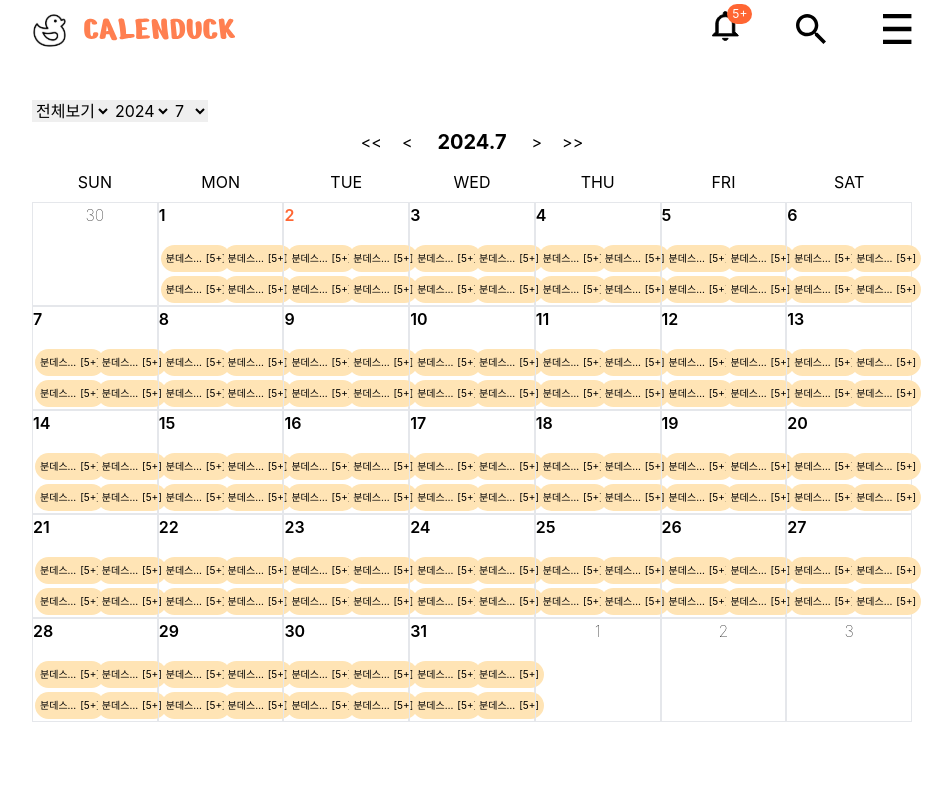
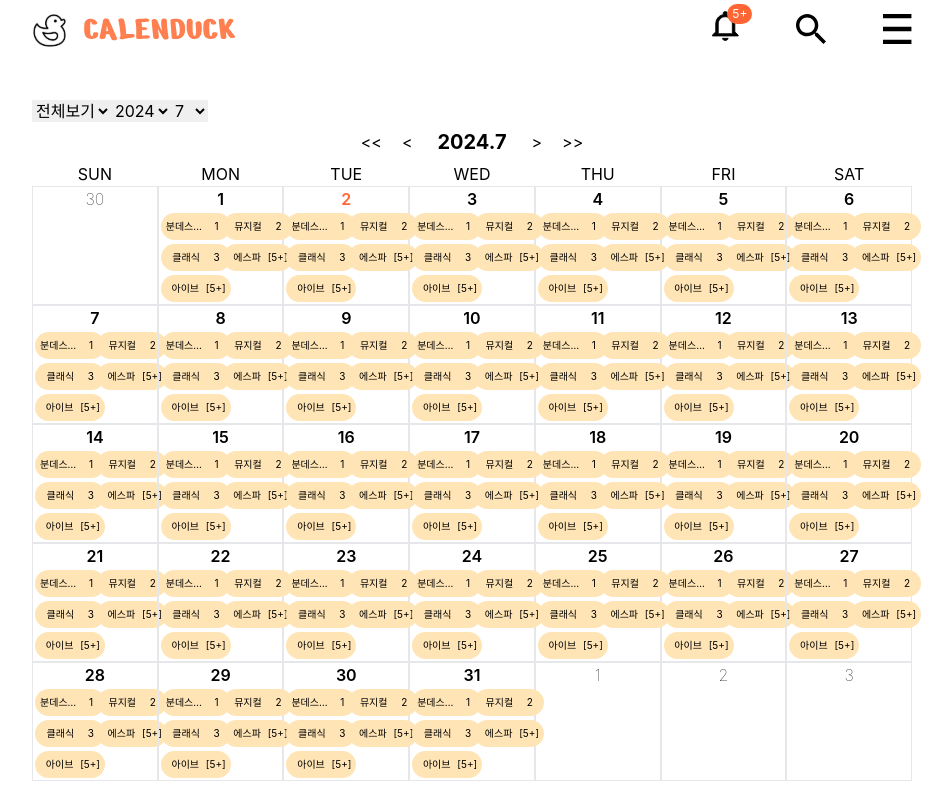
Before and after one commit to Stageus/CalenDuck-homepage, a React (Create React App) app: page /main in a window 1280 px wide. Shown: the whole page, without its empty margins (168-1120 px from the left). Built offline with nearby package versions, Linux system fonts and the light colour scheme.

Commit message:
feat: set openScheduleModalEvent on AllDay component using recoil

```diff
--- a/src/pages/MainPage.tsx
+++ b/src/pages/MainPage.tsx
@@ -1,15 +1,36 @@
-import React from "react";
+import React, { useState } from "react";
 
 import HeaderSidebarContainer from "shared/components/HeaderSidebarContainer";
 import CalendarItem from "widgets/calendar/CalendarItem";
+import ScheduleModal from "widgets/scheduleModal/ScheduleModal";
+
+import { useRecoilState } from "recoil";
+import scheduleModalToggleAtom from "shared/recoil/scheduleModalToggleAtom";
 
 const MainPage = () => {
+  // 해당 날짜에 해당하는 ScheduleModal 열림
+  const [openModal, setOpenModal] = useRecoilState(scheduleModalToggleAtom);
+  const openScheduleModalEvent = () => {
+    setOpenModal(!openModal);
+  };
+
   return (
     <>
       <HeaderSidebarContainer />
       <article className="mt-[70px] flex flex-col flex-grow">
         <CalendarItem />
       </article>
+
+      {/* 스케줄 모달 */}
+      {openModal && (
+        <div className="fixed inset-0 flex items-center justify-center z-20">
+          <div
+            className="fixed inset-0 bg-lightgrayColor opacity-50"
+            onClick={openScheduleModalEvent}
+          ></div>
+          <ScheduleModal />
+        </div>
+      )}
     </>
   );
 };
--- /dev/null
+++ b/src/shared/recoil/scheduleModalToggleAtom.tsx
@@ -0,0 +1,8 @@
+import { atom } from "recoil";
+
+const scheduleModalToggleAtom = atom({
+  key: "scheduleModalToggle",
+  default: false,
+});
+
+export default scheduleModalToggleAtom;
--- a/src/widgets/calendar/AllDay.tsx
+++ b/src/widgets/calendar/AllDay.tsx
@@ -1,6 +1,8 @@
 import React from "react";
 
-import ScheduleNumTagItem from "./ScheduleNumTagItem";
+import ScheduleNumTagItem from "widgets/calendar/ScheduleNumTagItem";
+import { useRecoilState } from "recoil";
+import scheduleModalToggleAtom from "shared/recoil/scheduleModalToggleAtom";
 
 interface Props {
   day: Date;
@@ -13,6 +15,35 @@ interface ArticleProps {
   sameDay: boolean;
 }
 
+const dummyData = [
+  {
+    id: 1,
+    subject: "분데스리가",
+    scheduleNum: 1,
+  },
+  {
+    id: 2,
+    subject: "뮤지컬",
+    scheduleNum: 2,
+  },
+  {
+    id: 3,
+    subject: "클래식",
+    scheduleNum: 3,
+  },
+  {
+    id: 4,
+    subject: "에스파",
+    scheduleNum: 5,
+  },
+  {
+    id: 5,
+    subject: "아이브",
+    scheduleNum: 5,
+  },
+];
+
+// ScheduleNumTagItem를 위해 각 subject 별 스케줄 개수 GET api 연결
 const AllDay = ({ day, nowDate, setNowDate }: Props) => {
   const nowTime = new Date();
 
@@ -25,7 +56,10 @@ const AllDay = ({ day, nowDate, setNowDate }: Props) => {
   };
 
   // 해당 날짜에 해당하는 ScheduleModal 열림
-  const openScheduleModalEvent = () => {};
+  const [openModal, setOpenModal] = useRecoilState(scheduleModalToggleAtom);
+  const openScheduleModalEvent = () => {
+    setOpenModal(!openModal);
+  };
 
   const dayClassNames = [articleProps.sameMonth && "hover:bg-subColor"].join(" ");
   const numClassNames = [
@@ -34,21 +68,19 @@ const AllDay = ({ day, nowDate, setNowDate }: Props) => {
   ].join(" ");
 
   return (
-    <div
-      onClick={openScheduleModalEvent}
+    <button
+      onClick={articleProps.sameMonth ? openScheduleModalEvent : undefined}
       className={`border flex justify-center items-center grid flex-wrap content-between ${dayClassNames}`}
     >
       <p className={numClassNames}>{day.getDate()}</p>
-      {/* 해당 달의 스케줄만 보임 */}
       {articleProps.sameMonth && (
         <div className="flex grid grid-cols-2">
-          <ScheduleNumTagItem />
-          <ScheduleNumTagItem />
-          <ScheduleNumTagItem />
-          <ScheduleNumTagItem />
+          {dummyData.map((elem) => {
+            return <ScheduleNumTagItem key={elem.id} data={elem} />;
+          })}
         </div>
       )}
-    </div>
+    </button>
   );
 };
 
--- a/src/widgets/calendar/ScheduleNumTagItem.tsx
+++ b/src/widgets/calendar/ScheduleNumTagItem.tsx
@@ -1,19 +1,21 @@
 import React from "react";
 
-const ScheduleNumTagItem = () => {
-  const dummyData = {
-    subject: "분데스리가",
-    num: 123,
+interface ScheduleNumTagItemProps {
+  data: {
+    subject: string;
+    scheduleNum: number;
   };
-
+}
+const ScheduleNumTagItem: React.FC<ScheduleNumTagItemProps> = (props) => {
+  const { subject, scheduleNum } = props.data;
   return (
     <div className="w-[70px] h-[27px] bg-tagColor m-[2px] px-[5px] flex justify-between items-center rounded-[20px]">
-      <button title={dummyData.subject} className="w-[45px] mr-[1px] text-[10px] truncate ... ">
-        {dummyData.subject}
+      <button title={subject} className="w-[45px] mr-[1px] text-[10px] truncate ... ">
+        {subject}
       </button>
 
       <span className="flex justify-center w-[20px] text-[10px] ">
-        {dummyData.num >= 5 ? "[5+]" : dummyData.num}
+        {scheduleNum >= 5 ? "[5+]" : scheduleNum}
       </span>
     </div>
   );
--- a/src/widgets/scheduleModal/ScheduleModal.tsx
+++ b/src/widgets/scheduleModal/ScheduleModal.tsx
@@ -5,7 +5,7 @@ import DropDownItem from "shared/components/DropDownItem";
 import ScheduleAlarmOnBtn from "widgets/scheduleModal/ScheduleAlarmOnBtn";
 import ScheduleAlarmOffBtn from "widgets/scheduleModal/ScheduleAlarmOffBtn";
 import finish from "shared/imgs/finish.svg";
-import exit from "shared/imgs/exit.svg";
+// import exit from "shared/imgs/exit.svg";
 
 const ScheduleModal: React.FC = () => {
   const dummyData = [
@@ -65,12 +65,12 @@ const ScheduleModal: React.FC = () => {
   return (
     <section className="bg-keyColor w-[717px] h-[486px] p-[20px] flex justify-center items-center drop-shadow">
       <div className="bg-white w-[100%] h-[100%] flex flex-col items-center ">
-        {/* 모달창 닫기 */}
+        {/* 모달창 닫기
         <div className="w-[100%] flex justify-end pt-[5px] pr-[5px]">
           <button onClick={clickCloseModalEvent}>
             <img src={exit} alt="닫기" />
           </button>
-        </div>
+        </div> */}
 
         {/* 최상단 */}
         <article className="w-[655px] h-[15%] px-[20px] flex justify-start items-center">
```
